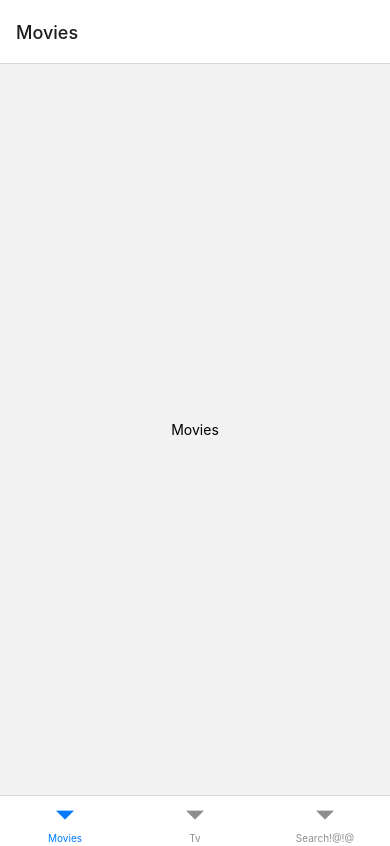
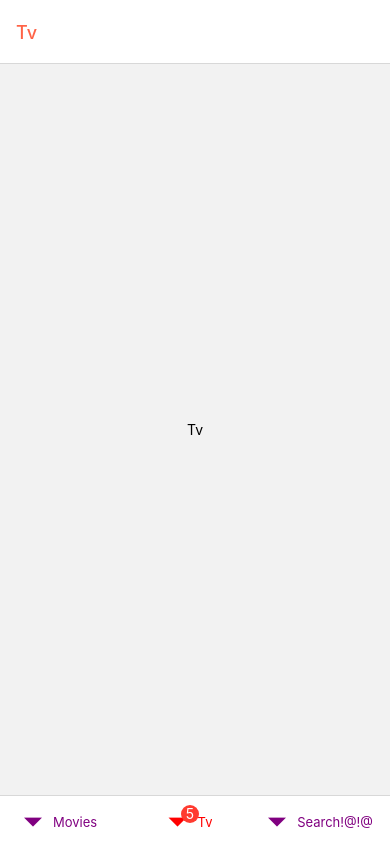
Before and after one commit to BlackMarine/noovies, a React Native app: screen / in a window 390 px wide. Built offline with nearby package versions, Linux system fonts and the light colour scheme.

Commit message:
2.6 탭  options={{정리

```diff
--- a/navigation/Tabs.js
+++ b/navigation/Tabs.js
@@ -1,16 +1,36 @@
 import React from "react";
-import { createBottomTabNavigator } from '@react-navigation/bottom-tabs';
+import { createBottomTabNavigator } from "@react-navigation/bottom-tabs";
 import Moives from "../screens/Movies";
 import Tv from "../screens/Tv";
 import Search from "../screens/Search";
+import { View, Text } from "react-native-web";
 
 const Tab = createBottomTabNavigator();
 
 function Tabs() {
   return (
-      <Tab.Navigator>
+    <Tab.Navigator
+      initialRouteName="Tv"
+      screenOptions={{
+        tabBarLabelPosition: "beside-icon",
+        tabBarActiveTintColor: "red",
+        tabBarInactiveTintColor: "purple",
+      }}
+    >
       <Tab.Screen name="Movies" component={Moives} />
-        <Tab.Screen name="Tv" component={Tv} />
+      <Tab.Screen
+        name="Tv"
+        component={Tv}
+        options={{
+          tabBarBadge: 5,
+          headerTitleStyle: { color: "tomato" },
+          headerRight: () => {
+            <View>
+              <Text>Hellodwdwqd</Text>
+            </View>
+          },
+        }}
+      />
       <Tab.Screen name="Search!@!@" component={Search} />
     </Tab.Navigator>
   );
```
Lines whose indentation alone changed are shown as unchanged.
